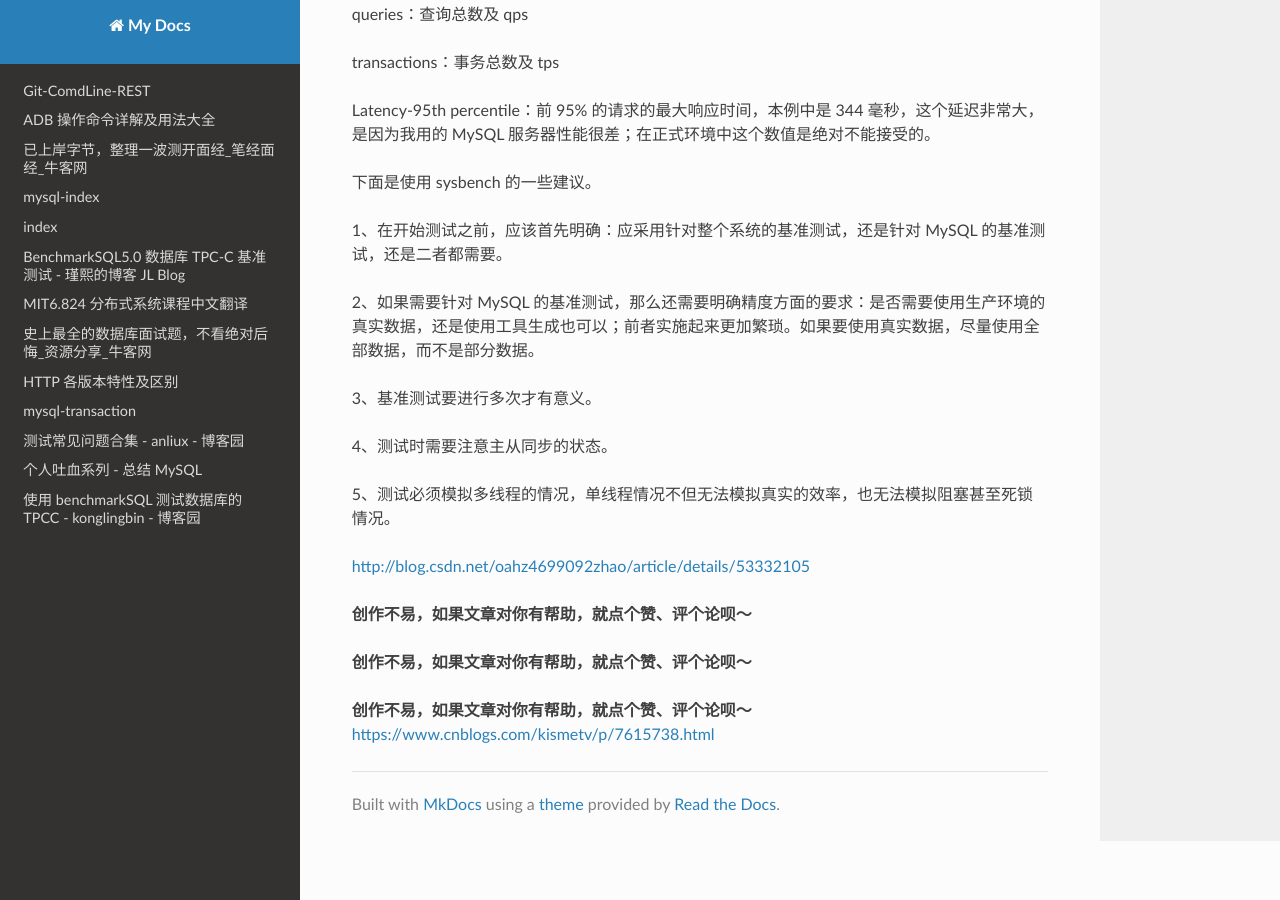
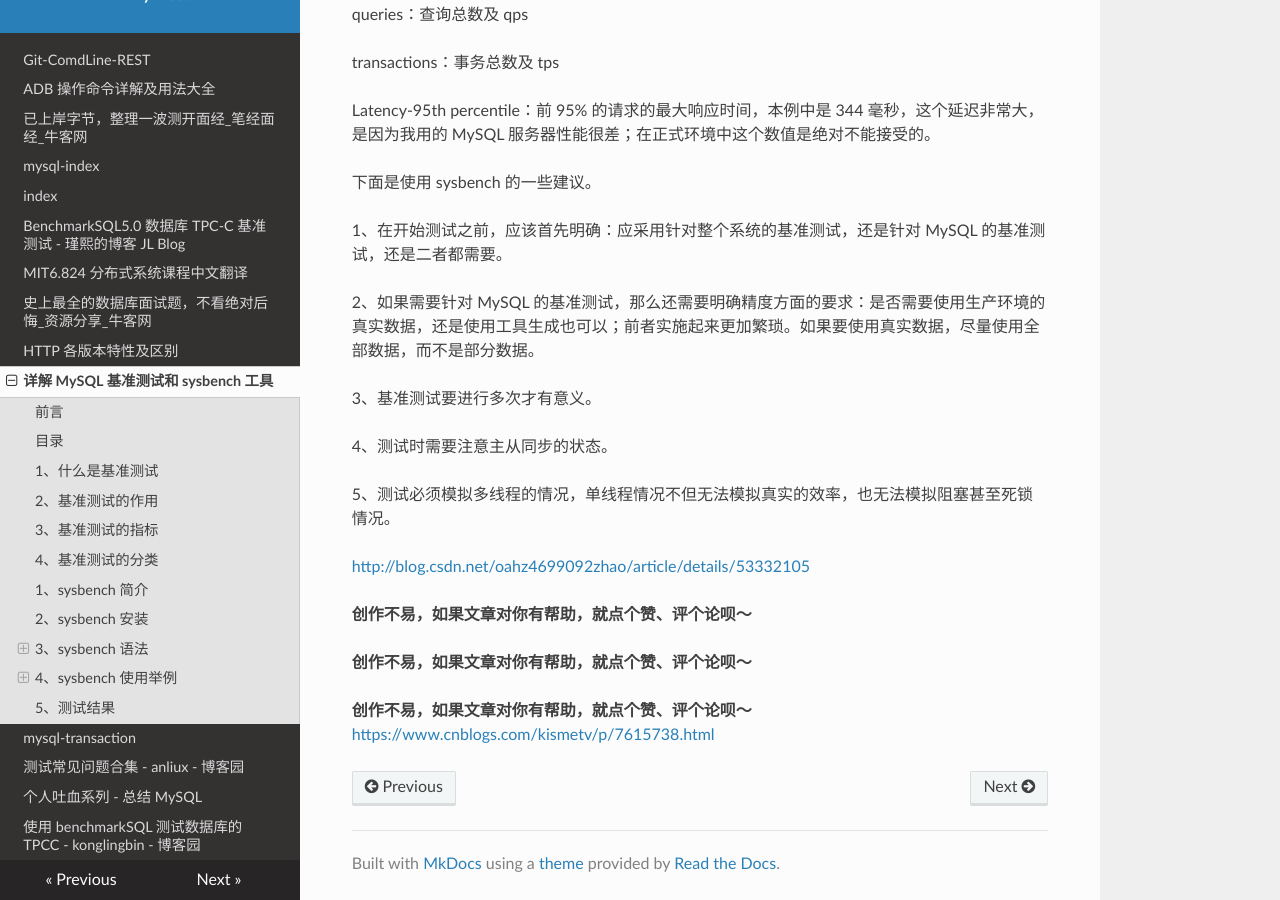
Before and after one commit to WadeStack/test, an MkDocs documentation site: the page built from docs/详解 MySQL 基准测试和 sysbench 工具.md, in a window 1280 px wide and 900 px high, scrolled down 5972 px. Built offline with MkDocs 1.6.1, drawn with Linux system fonts in a browser that asks for light colours; nearby versions of some CDN libraries; old or Windows-style settings are respelled for this version of MkDocs.

Commit message:
:memo: mkdocs update

```diff
--- a/mkdocs.yml
+++ b/mkdocs.yml
@@ -11,6 +11,7 @@ pages:
     - MIT6.824 分布式系统课程中文翻译: MIT6.824 分布式系统课程中文翻译.md
     - 史上最全的数据库面试题，不看绝对后悔_资源分享_牛客网: 史上最全的数据库面试题，不看绝对后悔_资源分享_牛客网.md
     - HTTP 各版本特性及区别: HTTP 各版本特性及区别.md
+    - 详解 MySQL 基准测试和 sysbench 工具: 详解 MySQL 基准测试和 sysbench 工具.md
     - mysql-transaction: mysql-transaction.md
     - 测试常见问题合集 - anliux - 博客园: 测试常见问题合集 - anliux - 博客园.md
     - 个人吐血系列 - 总结 MySQL: 个人吐血系列 - 总结 MySQL.md
```
